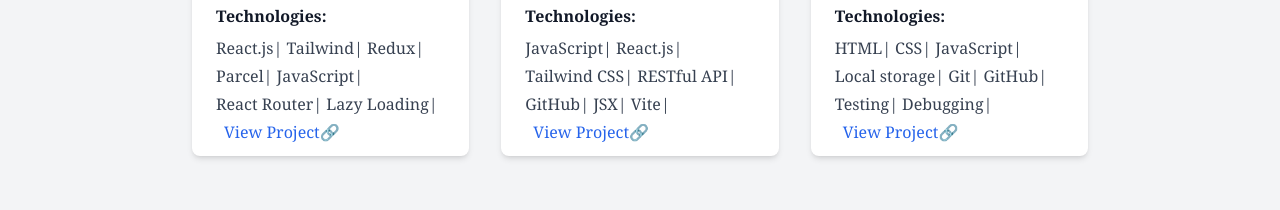
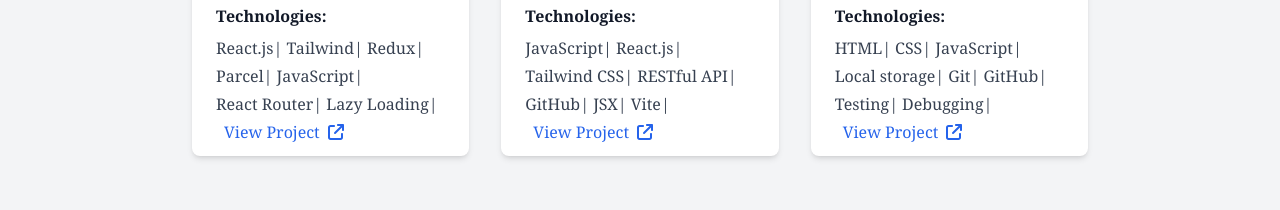
Before and after one commit to MAURICEDS0UZA/new_portfolio, a React (Vite) app in the folder portfolio/: page / in a window 1280 px wide. Shown: the part 1200-1410 px from the top of the page. Built offline with nearby package versions, Linux system fonts and the light colour scheme.

Commit message:
Add:icons to project link.

```diff
--- a/portfolio/src/Components/Projects.jsx
+++ b/portfolio/src/Components/Projects.jsx
@@ -1,4 +1,5 @@
 import { PROJECTS } from "../utils/constant";
+import { FaArrowUpRightFromSquare } from "react-icons/fa6";
 
 const Projects = () => {
   return (
@@ -8,13 +9,12 @@
           Projects
         </h2>
 
-        <div className="grid  grid-cols-1 sm:grid-cols-2 lg:grid-cols-3 gap-8 ">
+        <div className="grid  grid-cols-1 sm:grid-cols-2 lg:grid-cols-3 gap-8 cursor-pointer">
           {PROJECTS.map((project, index) => (
             <div
               key={index}
               className="bg-white p-6 rounded-lg shadow-md   relative"
             >
-              {console.log(project.image)}
               <img
                 src={project.image}
                 alt={project.title}
@@ -37,9 +37,10 @@
               <a
                 href={project.link}
                 target="blank"
-                className="text-blue-600 hover:underline absolute bottom-3 left-8 "
+                className="text-blue-600 flex gap-2 items-center  absolute bottom-3 left-8 cursor-grab"
               >
-                View Project{""}🔗
+                View Project
+                <FaArrowUpRightFromSquare />
               </a>
             </div>
           ))}
```
